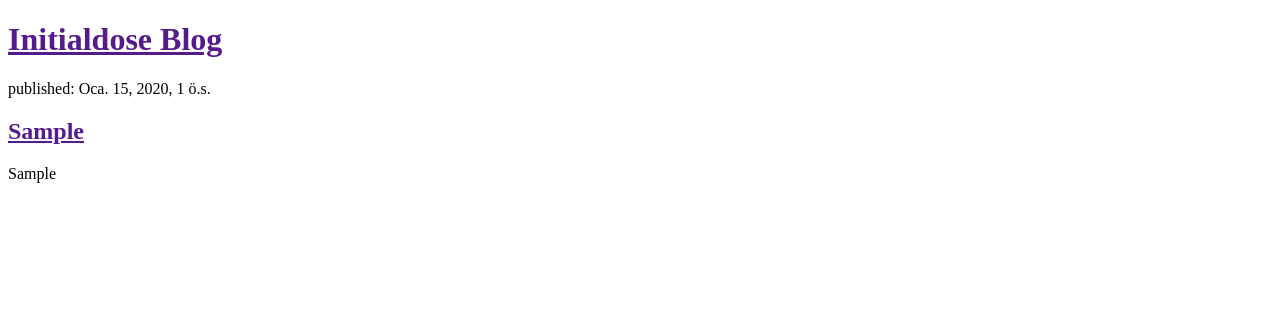
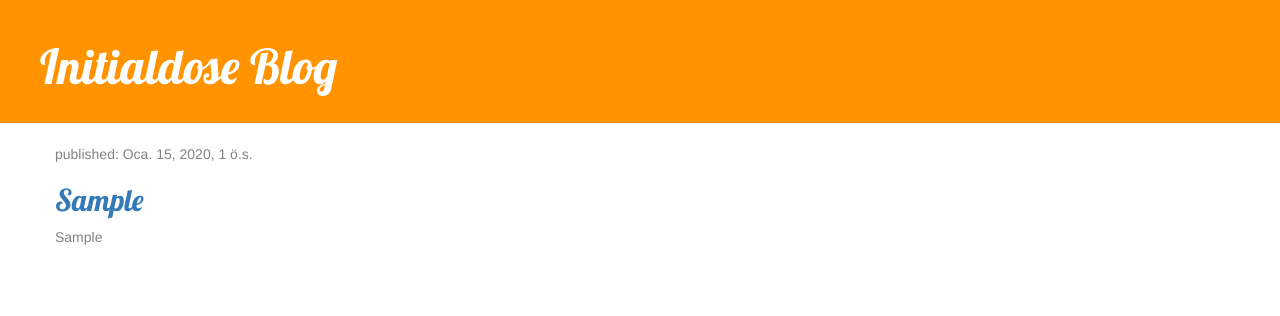
Before and after one commit to yigitnerukuc/django-blog, a Django app: template blog/templates/blog/post_list.html in a window 1280 px wide. Shown: the top 316 px of the page. Run offline with Django 3.2, Linux system fonts and the light colour scheme; the template is opened without the code that fills it: values that come from a table or form of the project are taken from there, others are empty; tables that the repository leaves empty hold one stand-in row (values such as "Sample post"); some libraries are stand-ins or nearby versions.

Commit message:
Extending template

```diff
--- /dev/null
+++ b/blog/static/css/blog.css
@@ -0,0 +1,50 @@
+h1 a {
+    color: #FCA205;
+    font-family: 'Lobster';
+}
+.page-header {
+    background-color: #ff9400;
+    margin-top: 0;
+    padding: 20px 20px 20px 40px;
+}
+
+.page-header h1, .page-header h1 a, .page-header h1 a:visited, .page-header h1 a:active {
+    color: #ffffff;
+    font-size: 36pt;
+    text-decoration: none;
+}
+
+.content {
+    margin-left: 40px;
+}
+
+h1, h2, h3, h4 {
+    font-family: 'Lobster', cursive;
+}
+
+.date {
+    color: #828282;
+}
+
+.save {
+    float: right;
+}
+
+.post-form textarea, .post-form input {
+    width: 100%;
+}
+
+.top-menu, .top-menu:hover, .top-menu:visited {
+    color: #ffffff;
+    float: right;
+    font-size: 26pt;
+    margin-right: 20px;
+}
+
+.post {
+    margin-bottom: 70px;
+}
+
+.post h1 a, .post h1 a:visited {
+    color: #000000;
+}
--- /dev/null
+++ b/blog/templates/blog/base.html
@@ -0,0 +1,29 @@
+{% load staticfiles %}
+<!doctype html>
+<html lang="en">
+<head>
+    <meta charset="UTF-8">
+    <title>Initialdose</title>
+    <link rel="stylesheet" href="//maxcdn.bootstrapcdn.com/bootstrap/3.2.0/css/bootstrap.min.css">
+    <link rel="stylesheet" href="//maxcdn.bootstrapcdn.com/bootstrap/3.2.0/css/bootstrap-theme.min.css">
+    <link href="http://fonts.googleapis.com/css?family=Lobster&subset=latin,latin-ext" rel="stylesheet" type="text/css">
+    <link rel="stylesheet" href="{% static 'css/blog.css' %}">
+</head>
+<body>
+
+    <div class="page-header">
+        <h1><a href="">Initialdose Blog</a></h1>
+    </div>
+
+    <div class="content container">
+        <div class="row">
+            <div class="col-md-8">
+                {% block content %}
+                {% endblock %}
+            </div>
+        </div>
+    </div>
+
+
+</body>
+</html>
--- a/blog/templates/blog/post_list.html
+++ b/blog/templates/blog/post_list.html
@@ -1,23 +1,12 @@
-<!doctype html>
-<html lang="en">
-<head>
-    <meta charset="UTF-8">
-    <title>Initialdose</title>
-</head>
-<body>
-
-    <div>
-        <h1><a href="">Initialdose Blog</a></h1>
-    </div>
-
+{% extends 'blog/base.html' %}
+{% block content %}
     {% for yazi in yazilar %}
-        <div>
-            <p>published: {{ yazi.yayinlanma_tarihi }}</p>
-            <h2><a href="">{{ yazi.baslik }}</a></h2>
-            <p>{{ yazi.icerik|linebreaks }}</p>
+        <div class="post">
+            <div class="date">
+                <p>published: {{ yazi.yayinlanma_tarihi }}</p>
+                <h2><a href="">{{ yazi.baslik }}</a></h2>
+                <p>{{ yazi.icerik|linebreaks }}</p>
+            </div>
         </div>
     {% endfor %}
-
-
-</body>
-</html>
+{% endblock %}
```
